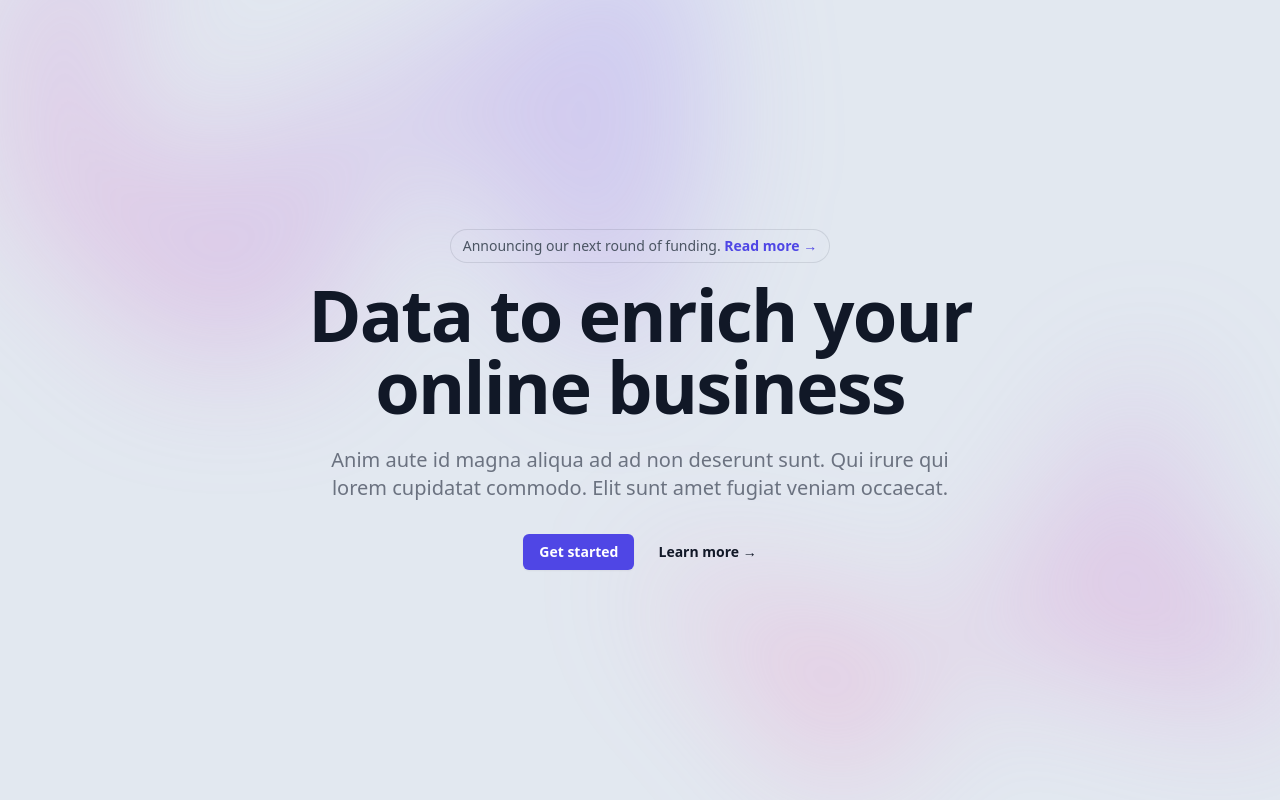
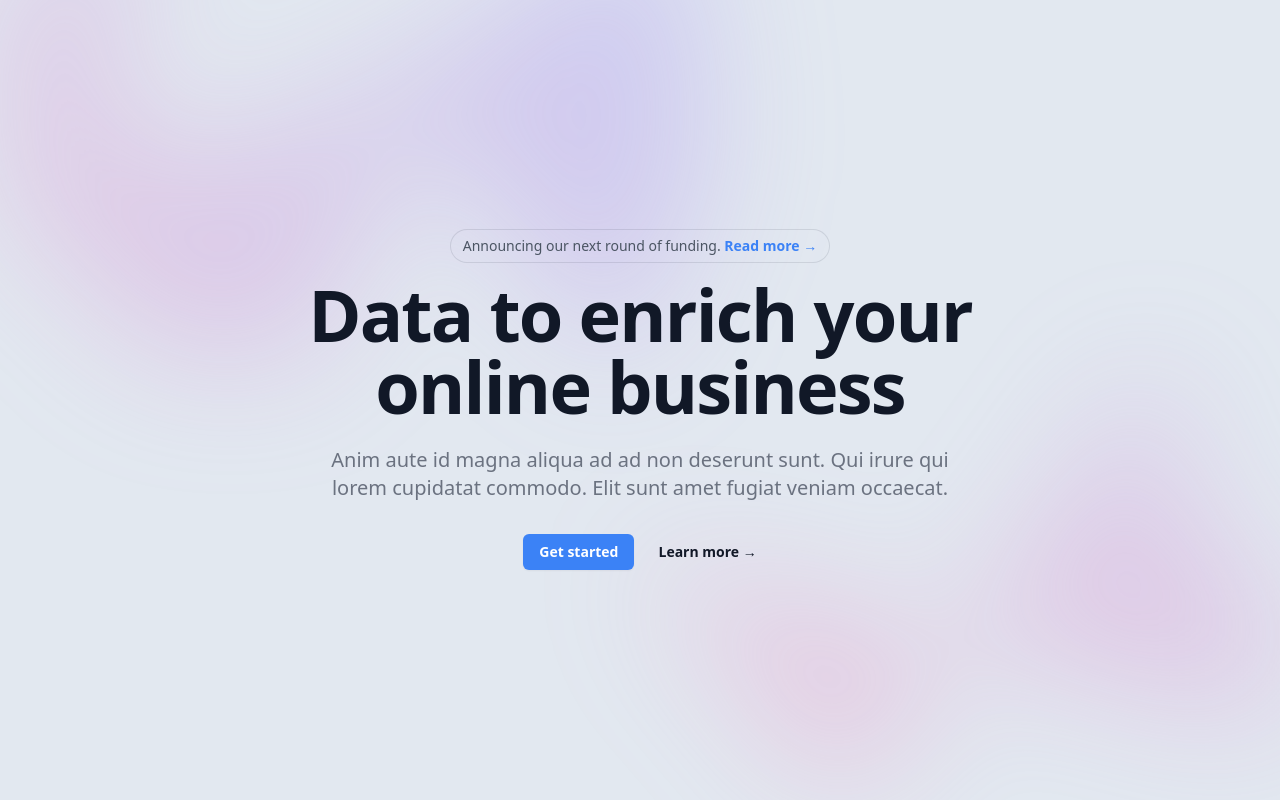
Before and after one commit to FaiqueMZM/react-components, a React (Vite) app: page /hero/default in a window 1280 px wide. Built offline with nearby package versions, Linux system fonts and the light colour scheme.

Commit message:
updated ui

```diff
--- a/src/components/Hero/DefaultHero.tsx
+++ b/src/components/Hero/DefaultHero.tsx
@@ -21,7 +21,7 @@ const DefaultHero: React.FC = () => {
             <div className="hidden sm:mb-4 sm:flex sm:justify-center">
               <div className="relative rounded-full px-3 py-1 text-sm/6 text-gray-600 ring-1 ring-gray-900/10 hover:ring-gray-900/20">
                 Announcing our next round of funding.{" "}
-                <a href="#" className="font-semibold text-indigo-600">
+                <a href="#" className="font-semibold text-blue-500">
                   Read more <span aria-hidden="true">&rarr;</span>
                 </a>
               </div>
@@ -36,11 +36,14 @@ const DefaultHero: React.FC = () => {
             <div className="mt-8 flex items-center justify-center gap-x-6">
               <a
                 href="#"
-                className="rounded-md bg-indigo-600 px-4 py-2 text-sm font-semibold text-white shadow-sm hover:bg-indigo-500 focus-visible:outline focus-visible:outline-2 focus-visible:outline-offset-2 focus-visible:outline-indigo-600"
+                className="rounded-md bg-blue-500 px-4 py-2 text-sm font-semibold text-white shadow-sm hover:bg-blue-700 focus-visible:outline focus-visible:outline-2 focus-visible:outline-offset-2 focus-visible:outline-blue-600"
               >
                 Get started
               </a>
-              <a href="#" className="text-sm font-semibold text-gray-900">
+              <a
+                href="#"
+                className="text-sm font-semibold text-gray-900 hover:text-blue-500"
+              >
                 Learn more <span aria-hidden="true">→</span>
               </a>
             </div>
```
